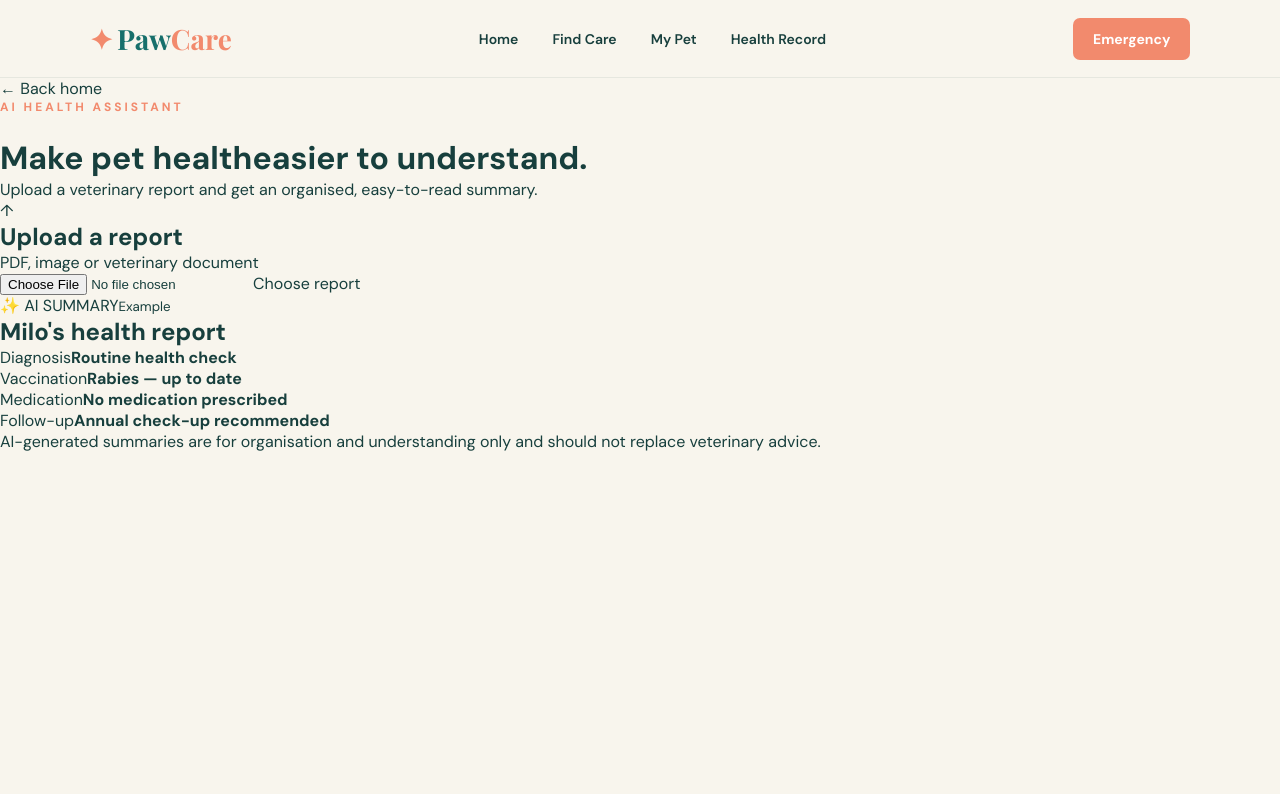
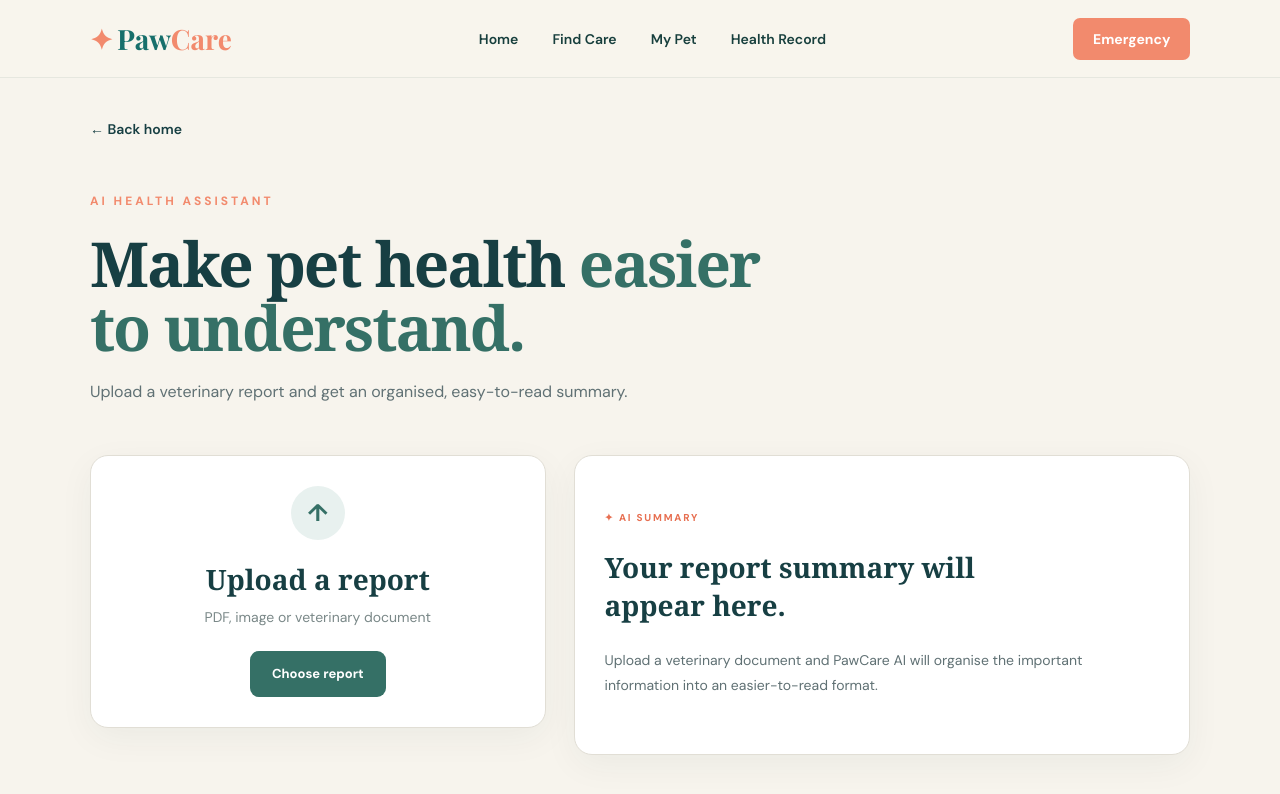
Before and after one commit to sukritisrivastava29/PawCare, a React (Vite) app: page /ai-health in a window 1280 px wide. Shown: the top 794 px of the page. Built offline with nearby package versions, Linux system fonts and the light colour scheme.

Commit message:
ai assistant component

```diff
--- a/src/index.css
+++ b/src/index.css
@@ -906,3 +906,265 @@ footer > span {
     display: none;
   }
 }
+
+.ai-page {
+  min-height: 100vh;
+  background: #f7f4ed;
+  color: #173f43;
+  padding: 40px 24px 80px;
+}
+
+.ai-page .container {
+  width: min(1100px, 100%);
+  margin: 0 auto;
+}
+
+.ai-page .back-link {
+  display: inline-flex;
+  align-items: center;
+  color: #173f43;
+  text-decoration: none;
+  font-size: 14px;
+  font-weight: 600;
+  margin-bottom: 55px;
+  transition: transform 0.2s ease;
+}
+
+.ai-page .back-link:hover {
+  transform: translateX(-4px);
+}
+
+.ai-page .page-heading {
+  max-width: 720px;
+  margin-bottom: 48px;
+}
+
+.ai-page .page-heading h1 {
+  margin: 0 0 18px;
+  font-family: Georgia, "Times New Roman", serif;
+  font-size: clamp(42px, 6vw, 62px);
+  line-height: 1.04;
+  letter-spacing: -2px;
+  color: #173f43;
+}
+
+.ai-page .page-heading h1 span {
+  color: #357066;
+}
+
+.ai-page .page-heading > p:last-child {
+  max-width: 600px;
+  margin: 0;
+  color: #607174;
+  font-size: 16px;
+  line-height: 1.8;
+}
+
+.ai-grid {
+  display: grid;
+  grid-template-columns: 0.85fr 1.15fr;
+  gap: 28px;
+  align-items: start;
+}
+
+.upload-card,
+.ai-result {
+  background: #fff;
+  border: 1px solid #e1ded5;
+  border-radius: 18px;
+  padding: 30px;
+  box-shadow: 0 10px 35px rgba(23, 63, 67, 0.05);
+}
+
+.upload-card {
+  text-align: center;
+}
+
+.upload-icon {
+  width: 54px;
+  height: 54px;
+  margin: 0 auto 20px;
+  display: flex;
+  align-items: center;
+  justify-content: center;
+  border-radius: 50%;
+  background: #e8f1ef;
+  color: #357066;
+  font-size: 24px;
+  font-weight: 700;
+}
+
+.upload-card h2,
+.ai-result h2 {
+  margin: 0 0 10px;
+  font-family: Georgia, "Times New Roman", serif;
+  font-size: 28px;
+  color: #173f43;
+}
+
+.upload-card > p {
+  margin: 0 0 25px;
+  color: #7a8888;
+  font-size: 14px;
+}
+
+.upload-card input {
+  display: none;
+}
+
+.primary-button {
+  display: inline-flex;
+  align-items: center;
+  justify-content: center;
+  min-height: 46px;
+  padding: 0 22px;
+  border-radius: 9px;
+  background: #357066;
+  color: #fff;
+  font-size: 13px;
+  font-weight: 700;
+  cursor: pointer;
+  transition: all 0.2s ease;
+}
+
+.primary-button:hover {
+  background: #285d55;
+  transform: translateY(-1px);
+}
+
+.uploaded-file {
+  margin-top: 16px !important;
+  margin-bottom: 0 !important;
+  padding: 10px 12px;
+  border-radius: 8px;
+  background: #f3f6f3;
+  color: #357066 !important;
+  font-size: 12px !important;
+  word-break: break-word;
+}
+
+.ai-result-header {
+  display: flex;
+  align-items: center;
+  justify-content: space-between;
+  gap: 15px;
+  margin-bottom: 24px;
+}
+
+.ai-result-header span {
+  color: #e76f51;
+  font-size: 10px;
+  font-weight: 800;
+  letter-spacing: 1.8px;
+}
+
+.ai-result-header small {
+  color: #899495;
+  font-size: 11px;
+}
+
+.ai-result h2 {
+  margin-bottom: 24px;
+}
+
+.summary-item {
+  display: flex;
+  align-items: flex-start;
+  justify-content: space-between;
+  gap: 25px;
+  padding: 16px 0;
+  border-top: 1px solid #e7e4dc;
+}
+
+.summary-item span {
+  color: #899495;
+  font-size: 12px;
+}
+
+.summary-item strong {
+  max-width: 60%;
+  color: #29484b;
+  font-size: 13px;
+  text-align: right;
+}
+
+.ai-result-empty {
+  min-height: 300px;
+  display: flex;
+  flex-direction: column;
+  justify-content: center;
+}
+
+.ai-result-empty h2 {
+  max-width: 430px;
+}
+
+.ai-result-empty > p {
+  max-width: 500px;
+  margin: 0;
+  color: #607174;
+  font-size: 14px;
+  line-height: 1.8;
+}
+
+.ai-care-button {
+  display: flex;
+  align-items: center;
+  justify-content: center;
+  min-height: 46px;
+  margin-top: 25px;
+  border-radius: 9px;
+  background: #357066;
+  color: #fff;
+  text-decoration: none;
+  font-size: 13px;
+  font-weight: 700;
+  transition: all 0.2s ease;
+}
+
+.ai-care-button:hover {
+  background: #285d55;
+  transform: translateY(-1px);
+}
+
+.ai-disclaimer {
+  margin: 18px 0 0;
+  color: #899495;
+  font-size: 11px;
+  line-height: 1.6;
+}
+
+@media (max-width: 800px) {
+  .ai-page {
+    padding: 28px 18px 60px;
+  }
+
+  .ai-page .back-link {
+    margin-bottom: 38px;
+  }
+
+  .ai-grid {
+    grid-template-columns: 1fr;
+  }
+
+  .ai-page .page-heading h1 {
+    font-size: 44px;
+  }
+}
+
+@media (max-width: 500px) {
+  .upload-card,
+  .ai-result {
+    padding: 24px;
+  }
+
+  .summary-item {
+    flex-direction: column;
+    gap: 7px;
+  }
+
+  .summary-item strong {
+    max-width: 100%;
+    text-align: left;
+  }
+}
--- a/src/pages/AIHealth.jsx
+++ b/src/pages/AIHealth.jsx
@@ -4,13 +4,24 @@ import Navbar from "../components/Navbar";
 
 function AIHealth() {
   const [uploaded, setUploaded] = useState(false);
+  const [fileName, setFileName] = useState("");
+
+  const handleUpload = (event) => {
+    const file = event.target.files[0];
+
+    if (file) {
+      setFileName(file.name);
+      setUploaded(true);
+    }
+  };
 
   return (
-    <div>
+    <div className="pawcare-app">
       <Navbar />
 
       <main className="ai-page">
         <div className="container">
+
           <Link to="/" className="back-link">
             ← Back home
           </Link>
@@ -20,7 +31,7 @@ function AIHealth() {
 
             <h1>
               Make pet health
-              <span>easier to understand.</span>
+              <span> easier to understand.</span>
             </h1>
 
             <p>
@@ -30,7 +41,9 @@ function AIHealth() {
           </div>
 
           <div className="ai-grid">
+
             <div className="upload-card">
+
               <div className="upload-icon">↑</div>
 
               <h2>Upload a report</h2>
@@ -42,18 +55,33 @@ function AIHealth() {
               <input
                 type="file"
                 id="report"
-                onChange={() => setUploaded(true)}
+                accept=".pdf,.jpg,.jpeg,.png"
+                onChange={handleUpload}
               />
 
-              <label htmlFor="report" className="primary-button">
-                {uploaded ? "Report uploaded ✓" : "Choose report"}
+              <label
+                htmlFor="report"
+                className="primary-button"
+              >
+                {uploaded
+                  ? "Report uploaded ✓"
+                  : "Choose report"}
               </label>
+
+              {uploaded && fileName && (
+                <p className="uploaded-file">
+                  {fileName}
+                </p>
+              )}
+
             </div>
 
+            {uploaded ? (
               <div className="ai-result">
+
                 <div className="ai-result-header">
-                <span>✨ AI SUMMARY</span>
-                <small>Example</small>
+                  <span>✦ AI SUMMARY</span>
+                  <small>Generated</small>
                 </div>
 
                 <h2>Milo's health report</h2>
@@ -78,12 +106,40 @@ function AIHealth() {
                   <strong>Annual check-up recommended</strong>
                 </div>
 
+                <Link
+                  to="/search"
+                  className="ai-care-button"
+                >
+                  Find nearby care
+                </Link>
+
                 <p className="ai-disclaimer">
-                AI-generated summaries are for organisation and
-                understanding only and should not replace veterinary advice.
+                  AI-generated summaries are for organisation
+                  and understanding only and should not replace
+                  veterinary advice.
                 </p>
+
               </div>
+            ) : (
+              <div className="ai-result ai-result-empty">
+
+                <div className="ai-result-header">
+                  <span>✦ AI SUMMARY</span>
                 </div>
+
+                <h2>Your report summary will appear here.</h2>
+
+                <p>
+                  Upload a veterinary document and PawCare AI
+                  will organise the important information into
+                  an easier-to-read format.
+                </p>
+
+              </div>
+            )}
+
+          </div>
+
         </div>
       </main>
     </div>
```
Lines whose indentation alone changed are shown as unchanged.
